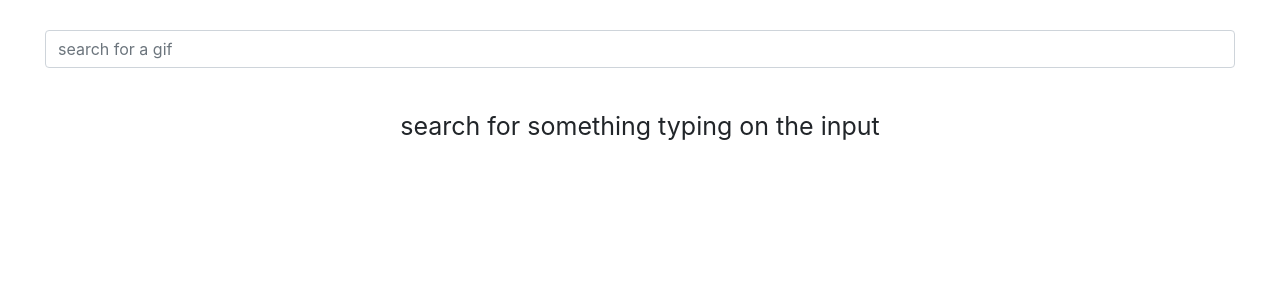
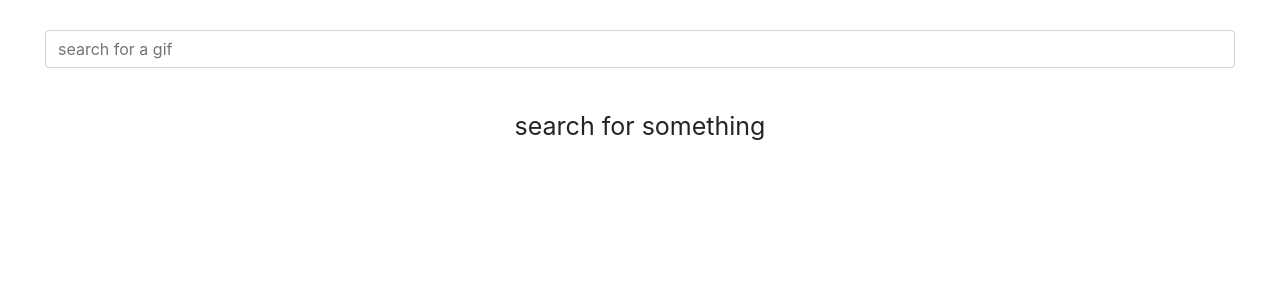
Before and after one commit to gadielblancas/giphyCodingTest, a React (Create React App) app: page / in a window 1280 px wide. Shown: the top 300 px of the page. Built offline with nearby package versions, Linux system fonts and the light colour scheme.

Commit message:
message update

```diff
--- a/src/giphyList.js
+++ b/src/giphyList.js
@@ -27,7 +27,7 @@ export default class GiphyList extends React.Component {
          title = <div className="results-container">Results:</div>;
          display = this.props.giphydata.map( this.renderListElmnt );
        }else{
-         title = <div className="results-container">search for something  typing on the input</div>;
+         title = <div className="results-container">search for something</div>;
          display = '';
        }
 
```
